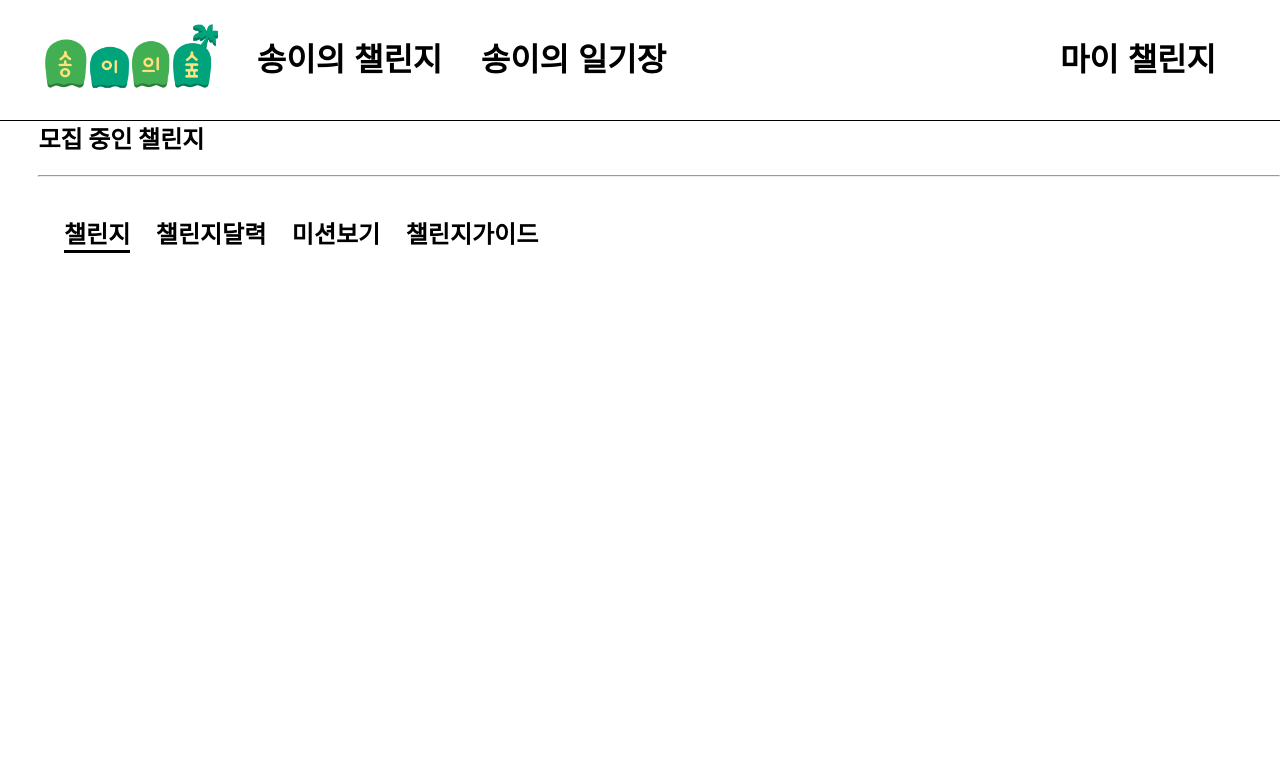
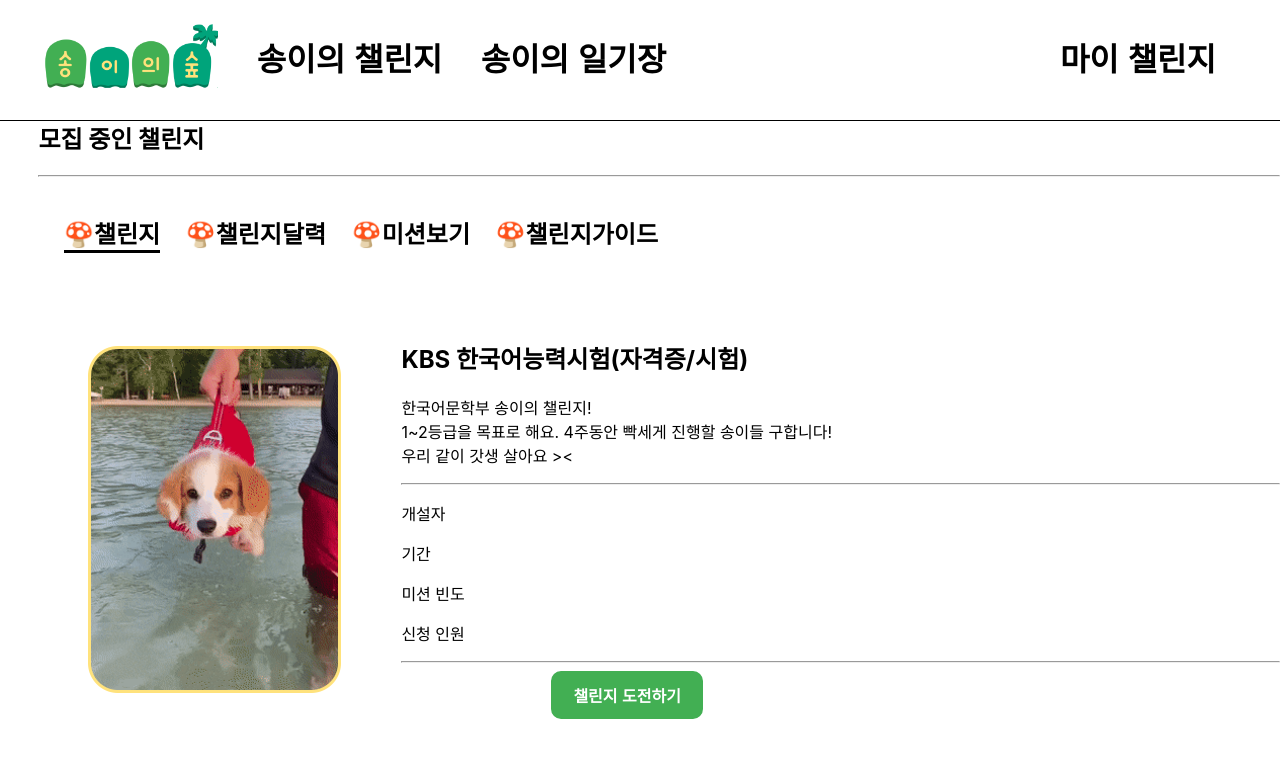
Before and after one commit to Songyee-Challenge/FE, a React (Create React App) app: page /songchallenge/detail in a window 1280 px wide. Shown: the top 758 px of the page. Built offline with nearby package versions, Linux system fonts and the light colour scheme; a web font is replaced by a local one.

Commit message:
[add]ChallengeGuide.jsx컴포넌트 추가

```diff
--- /dev/null
+++ b/src/components/Challenge.jsx
@@ -0,0 +1,71 @@
+import React from 'react';
+import styled from 'styled-components';
+import example from '../images/exampleimage.png';
+
+const Wrapper = styled.div`
+  display: flex;
+  align-items: center;
+  white-space: nowrap;
+  margin-top:70px;
+  margin-left:50px;
+`;
+
+const ChallengeImg = styled.img`
+  width: 253px;
+  height: 347px;
+  margin-right: 60px; /* 이미지와 텍스트 간격을 조절하기 위한 마진 값 */
+`;
+
+const TextWrapper = styled.div`
+  flex: 1; /* 남은 공간을 모두 차지하도록 설정 */
+  align-items: flex-start;
+`;
+
+const ChallengeInfo=styled.div`
+    `;
+
+const ChallengeBtn = styled.button`
+  border: 2px solid #42af53; /* 테두리 추가 */
+  border-radius: 10px;
+  background-color: #42af53;
+  color: white;
+  margin-left:150px;
+  font-weight: bold; /* 볼드체 텍스트 */
+  padding: 10px 20px; /* 내용과 테두리 사이의 여백 */
+  font-size: 16px; /* 글자 크기 조정 */
+  cursor: pointer;
+  transition: background-color 0.3s ease; /* 배경색 변화에 애니메이션 효과 */
+
+  &:hover {
+    background-color: #367542; /* hover 시 배경색 변경 */
+  }
+`;
+
+const Challenge = () => {
+  return (
+    <Wrapper>
+      <ChallengeImg src={example} />
+      <TextWrapper>
+        <h2>KBS 한국어능력시험(자격증/시험)</h2>
+        <p>
+          한국어문학부 송이의 챌린지!
+          <br />
+          1~2등급을 목표로 해요. 4주동안 빡세게 진행할 송이들 구합니다!
+          <br />
+          우리 같이 갓생 살아요 &gt;&lt;
+        </p>
+        <hr />
+        <ChallengeInfo>
+            <p>개설자</p>
+            <p>기간</p>
+            <p>미션 빈도</p>
+            <p>신청 인원</p>
+        </ChallengeInfo>
+        <hr/>
+        <ChallengeBtn>챌린지 도전하기</ChallengeBtn>
+      </TextWrapper>
+    </Wrapper>
+  );
+};
+
+export default Challenge;
--- /dev/null
+++ b/src/components/ChallengeGuide.jsx
@@ -0,0 +1,29 @@
+import React from 'react';
+import styled from 'styled-components';
+
+const GuideWrapper = styled.div`
+  background-color: #FDF9EA; /* 연한 노란색 배경 */
+  box-shadow: 0 0 10px rgba(0, 0, 0, 0.1); /* 그림자 효과 */
+  width: 80%; /* 화면 80% 차지 */
+  margin-top:100px;
+  margin-left: 50px;
+  padding: 20px; /* 안쪽 여백 */
+`;
+
+const ChallengeGuide = () => {
+  return (
+    <GuideWrapper>
+      <h2>챌린지 가이드</h2>
+      <p>챌린지 개설자</p>
+      <p>송이마을에 살고있는 &&학과 &&& 눈송이입니다</p>
+      {/* '송이마을에 살고있는' {입력값} '눈송이입니다. */}
+      <p>챌린지를 시작하며</p>
+      <p>혼자서는 하기 힘들었던 매일의 습관!<br/>미션을 통해 매일 즐거움과 짜릿함으로 이겨봅시다~</p>
+      <p>챌린지 진행</p>
+      <p>- 별도의 미션 인증은 없지만 나와의 약속을 성실하게 실천해봅시다. <br/>- 하루의 마무리에 소감을 기록하세요.</p>
+
+    </GuideWrapper>
+  );
+};
+
+export default ChallengeGuide;
--- a/src/components/DetailBar.jsx
+++ b/src/components/DetailBar.jsx
@@ -1,5 +1,7 @@
 import React, {useState} from 'react';
 import styled from 'styled-components';
+import Challenge from './Challenge';
+import ChallengeGuide from './ChallengeGuide';
 
 const ButtonContainer = styled.div`
   display: flex;
@@ -56,9 +58,9 @@
           case 'A':
             return <Challenge />;
           case 'B':
-            return <Calendar />;
+            // return <Calendar />;
           case 'C':
-            return <ShowMission />;
+            // return <ShowMission />;
           case 'D':
             return <ChallengeGuide/>;
           default:
@@ -67,6 +69,7 @@
       };
 
     return (
+        <>
             <ButtonContainer>
                 <div>
                 <CustomButton
@@ -74,32 +77,33 @@
                 onClick={() => handleComponentClick('A')}
                 disabled={activeComponent === 'A'}
             >
-            챌린지
+                🍄챌린지
             </CustomButton>
             <CustomButton
                 className={`detail_type_button ${activeComponent === 'B' ? 'active' : ''}`}
                 onClick={() => handleComponentClick('B')}
                 disabled={activeComponent === 'B'}
             >
-            챌린지달력
+                🍄챌린지달력
             </CustomButton>
             <CustomButton
                 className={`detail_type_button ${activeComponent === 'C' ? 'active' : ''}`}
                 onClick={() => handleComponentClick('C')}
                 disabled={activeComponent === 'C'}
             >
-            미션보기
+                🍄미션보기
             </CustomButton>
             <CustomButton
                 className={`detail_type_button ${activeComponent === 'D' ? 'active' : ''}`}
                 onClick={() => handleComponentClick('D')}
                 disabled={activeComponent === 'D'}
             >
-            챌린지가이드
+                🍄챌린지가이드
             </CustomButton>
-
         </div>
         </ButtonContainer>
+        {renderComponent()}
+      </>
     );
 };
 
--- a/src/pages/ChallengeDetail.jsx
+++ b/src/pages/ChallengeDetail.jsx
@@ -1,15 +1,18 @@
 import React from 'react';
+import styled from 'styled-components';
 import DetailBar from '../components/DetailBar';
 
-
+const Wrapper = styled.div`
+    margin-top:30px;
+`;
 
 const ChallengeDetail = () => {
     return (
-        <div>
-            <h2>모집 중인 챌린지</h2>
+        <Wrapper>
+            <h2 style={{marginTop:"30px"}}>모집 중인 챌린지</h2>
             <hr/>
             <DetailBar/>
-        </div>
+        </Wrapper>
     );
 };
 
```
Also changed, not shown: src/images/exampleimage.png. Lines whose indentation alone changed are shown as unchanged.
